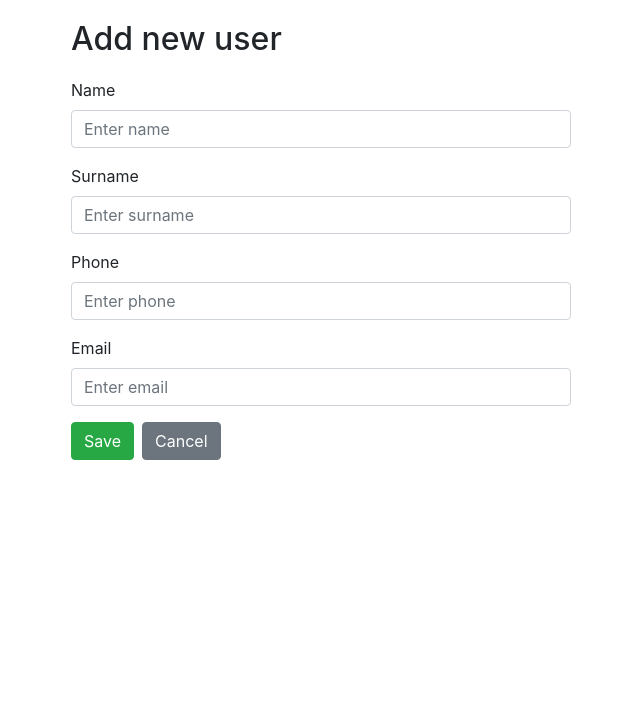
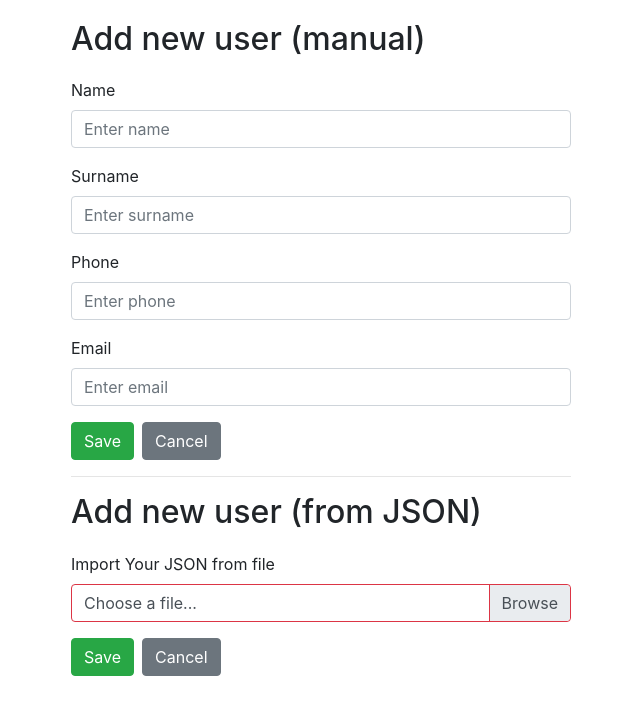
Before and after one commit to ValeriiSergheiev/inrating_top, a Vue app: page /#/add-user in a window 1280 px wide. Shown: the top 714 px of the page, without its empty margins (319-959 px from the left). Built offline with nearby package versions, Linux system fonts and the light colour scheme.

Commit message:
FileReader headnler not ready

```diff
--- a/src/views/AddUser.vue
+++ b/src/views/AddUser.vue
@@ -1,7 +1,7 @@
 <template>
   <div>
     <div class="action-block">
-      <h2>Add new user</h2>
+      <h2>Add new user (manual)</h2>
       <b-form @submit.prevent="addUser">
         <b-form-group
           label="Name"
@@ -34,6 +34,28 @@
         <b-button type="submit" variant="success" class="mr-2">Save</b-button>
         <b-button to="/" variant="secondary">Cancel</b-button>
       </b-form>
+
+      <hr>
+
+      <h2>Add new user (from JSON)</h2>
+      <b-form @submit.prevent="addUserFromJson">
+        <b-form-group
+          label="Import Your JSON from file"
+          label-for="json"
+        >
+          <b-form-file
+            id="json"
+            v-model="file"
+            accept=".json"
+            :state="Boolean(file)"
+            placeholder="Choose a file..."
+            @change="handleFiles"
+          ></b-form-file>
+        </b-form-group>
+
+        <b-button type="submit" variant="success" class="mr-2">Save</b-button>
+        <b-button to="/" variant="secondary">Cancel</b-button>
+      </b-form>
     </div>
   </div>
 </template>
@@ -52,10 +74,14 @@
         name: '',
         surname: '',
         phone: '',
-        email: ''
+        email: '',
+        file: null,
+        selectedFile: null,
+        reader: null
       }
     },
-    mounted() {},
+    mounted() {
+    },
 
     methods: {
       addUser() {
@@ -73,6 +99,19 @@
         )
         localStorage.setItem("usersStorage", JSON.stringify(this.users))
         this.$router.push('/')
+      },
+
+      handleFiles() {
+        this.selectedFile = document.getElementById('json').files[0]
+        this.reader = new FileReader()
+        this.reader.onload = function () {
+          console.log(document.getElementById('json').result)
+        }
+        reader.readAsText(this.selectedFile)
+      },
+
+      addUserFromJson() {
+        // console.log(this.selectedFile)
       }
     },
 
```
